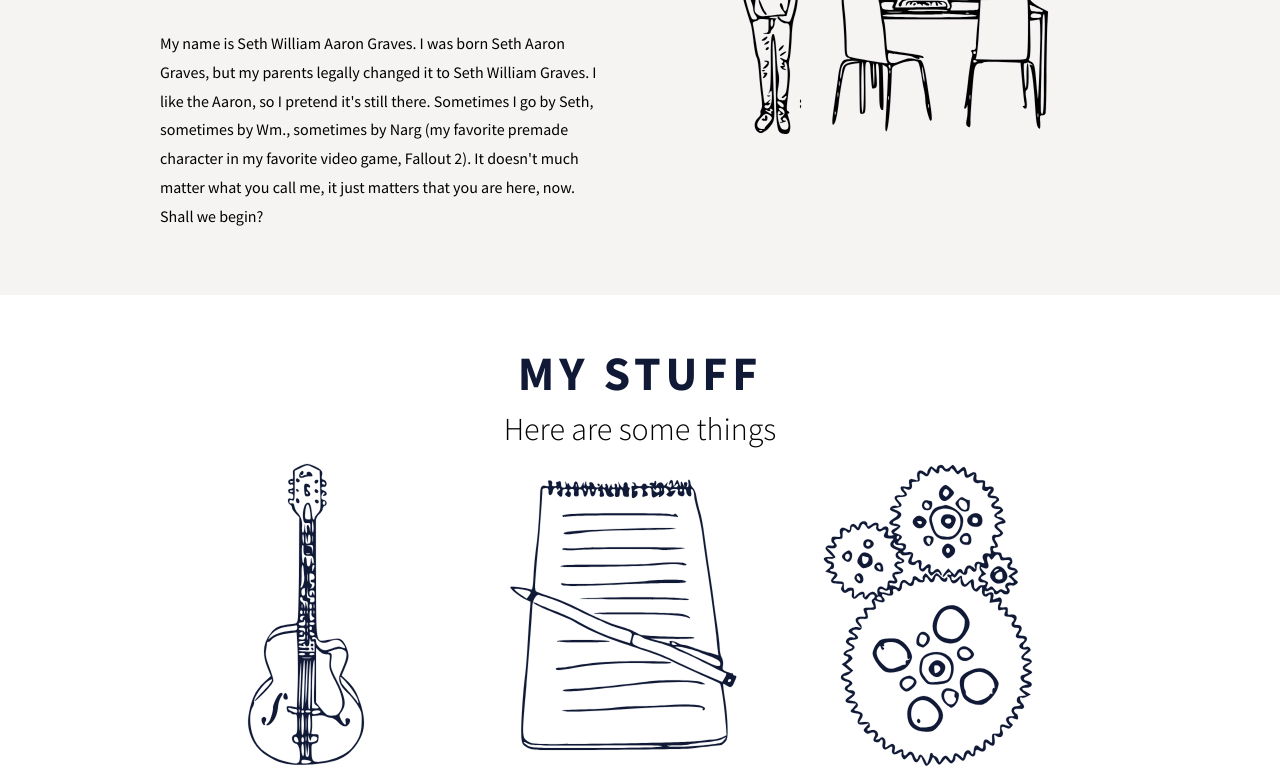
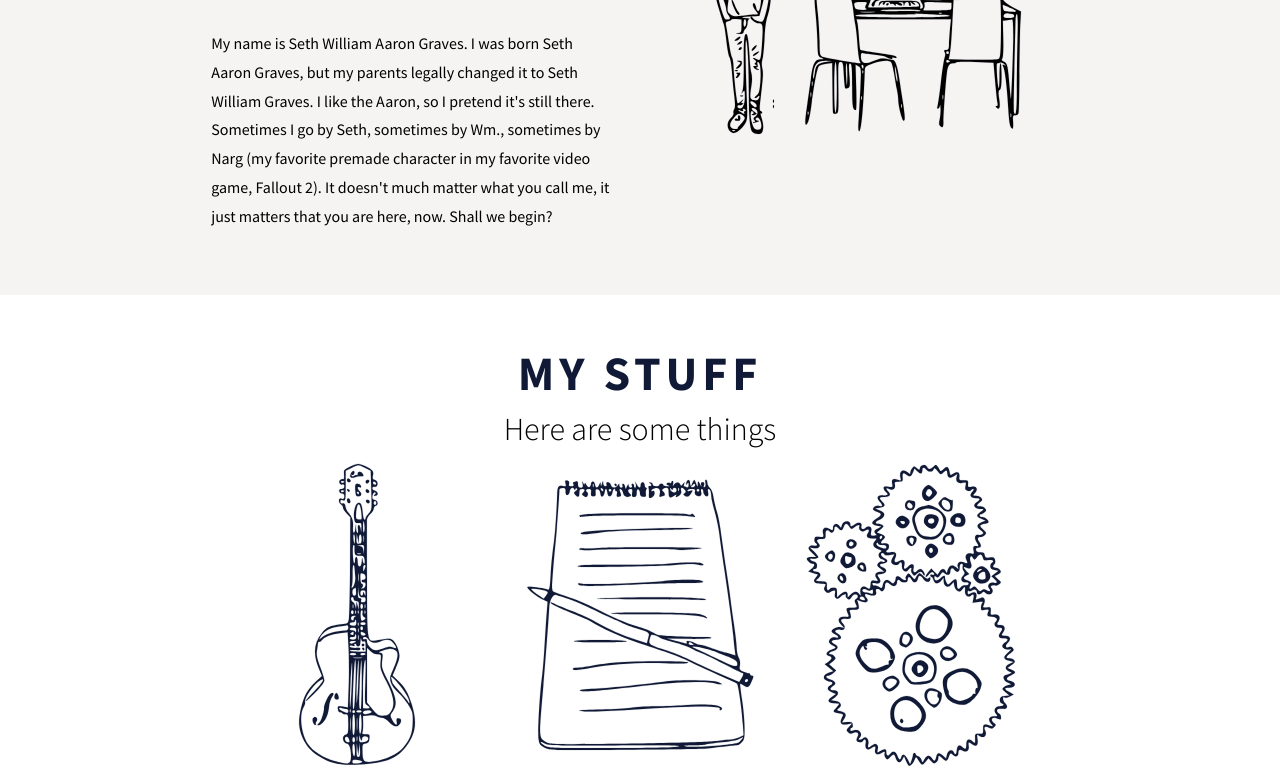
Before and after one commit to nargoyles/nargoyles.github.io, a plain HTML site: page index.html in a window 1280 px wide. Shown: the part 489-1261 px from the top of the page. Drawn offline with Linux system fonts and the light colour scheme.

Commit message:
width% adjustment test

```diff
--- a/default.css
+++ b/default.css
@@ -62,7 +62,7 @@
 
 	.container
 	{
-		width: 75%;
+		width: 67%;
 		margin: 0px auto;
 	}
 
```
